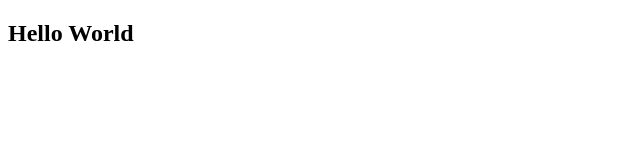
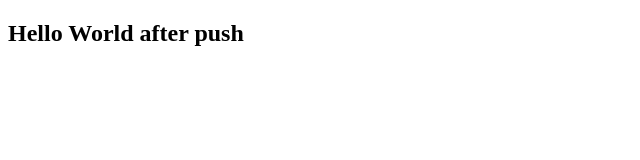
Before and after one commit to jamil4321/bootcamp_assingment, a plain HTML site: page index.html in a window 1280 px wide. Shown: the whole page, without its empty margins (0-640 px from the left). Drawn offline with Linux system fonts and the light colour scheme.

Commit message:
Update index.html

```diff
--- a/index.html
+++ b/index.html
@@ -6,6 +6,6 @@
     <title>Document</title>
 </head>
 <body>
-    <h2>Hello World</h2>
+    <h2>Hello World after push</h2>
 </body>
 </html>
```
